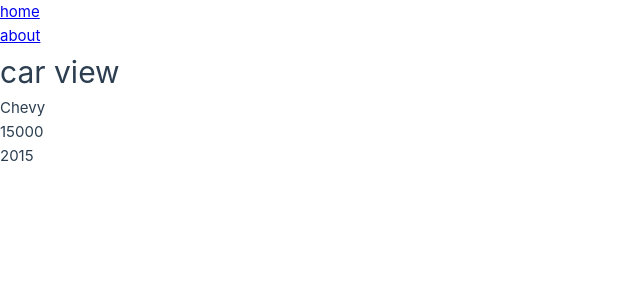
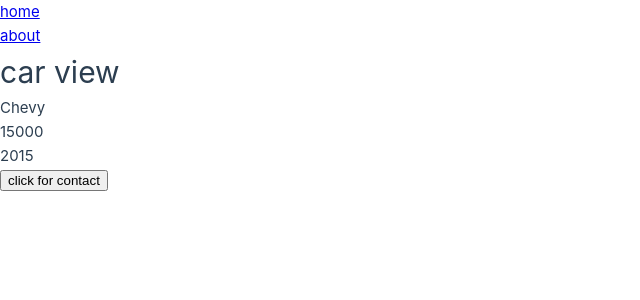
Before and after one commit to ZheerBarzan/Vue-routing, a Vue app: page /cars/1 in a window 1280 px wide. Shown: the top 300 px of the page, without its empty margins (0-640 px from the left). Built offline with nearby package versions, Linux system fonts and the light colour scheme.

Commit message:
added the 404 not found and redirect featrues to the route

```diff
--- a/src/router/index.js
+++ b/src/router/index.js
@@ -2,7 +2,8 @@ import { createRouter , createWebHistory} from "vue-router";
 import Home from "../views/Home.vue";
 import About from "../views/About.vue";
 import CarView from "../views/CarView.vue";
-import Contact from "../views/Contact.vue"
+import Contact from "../views/Contact.vue";
+import notFound from "../views/404.vue";
 
 const router = createRouter({
 history: createWebHistory(import.meta.env.BASE_URL),
@@ -12,7 +13,14 @@ routes:[
         name:"home",
         component: Home
 
-    },{
+    },
+    {
+        path:"/home",
+        redirect: "/",
+
+    },
+
+    {
         path: '/about',
         name:"about",
         component: About
@@ -27,6 +35,10 @@ routes:[
                 component: Contact
             }
         ]
+    },{
+        path: "/:catchall(.*)*",
+        name: "not found",
+        component:notFound,
     }
 ]
 })
--- /dev/null
+++ b/src/views/404.vue
@@ -0,0 +1,8 @@
+<template>
+
+    <div>
+        <h1>
+            404 not found
+        </h1>
+    </div>
+</template>
--- a/src/views/CarView.vue
+++ b/src/views/CarView.vue
@@ -1,12 +1,15 @@
  <script setup>
-import {useRoute, RouterView} from "vue-router"
+import {useRoute, RouterView , useRouter} from "vue-router"
 import cars from "../data/cars.json"
+import router from "../router";
 
 
 
 const route = useRoute()
 
-const car = cars.find(c => c.id === parseInt(route.params.id))
+const carID= parseInt(route.params.id)
+
+const car = cars.find(c => c.id === carID)
 
 
 </script>
@@ -16,11 +19,17 @@ const car = cars.find(c => c.id === parseInt(route.params.id))
 
 <template>
 
-    <div>
+    <div v-if="car">
         <h1>car view</h1>
         <p>{{ car.name }}</p>
         <p>{{ car.price }}</p>
         <p>{{ car.year }}</p>
+        <button @click="router.push(`/cars/${carID}/contact`)">click for contact</button>
         <RouterView />
     </div>
+    <div v-else>
+        <center>
+            car not found
+        </center>
+    </div>
 </template>
```
